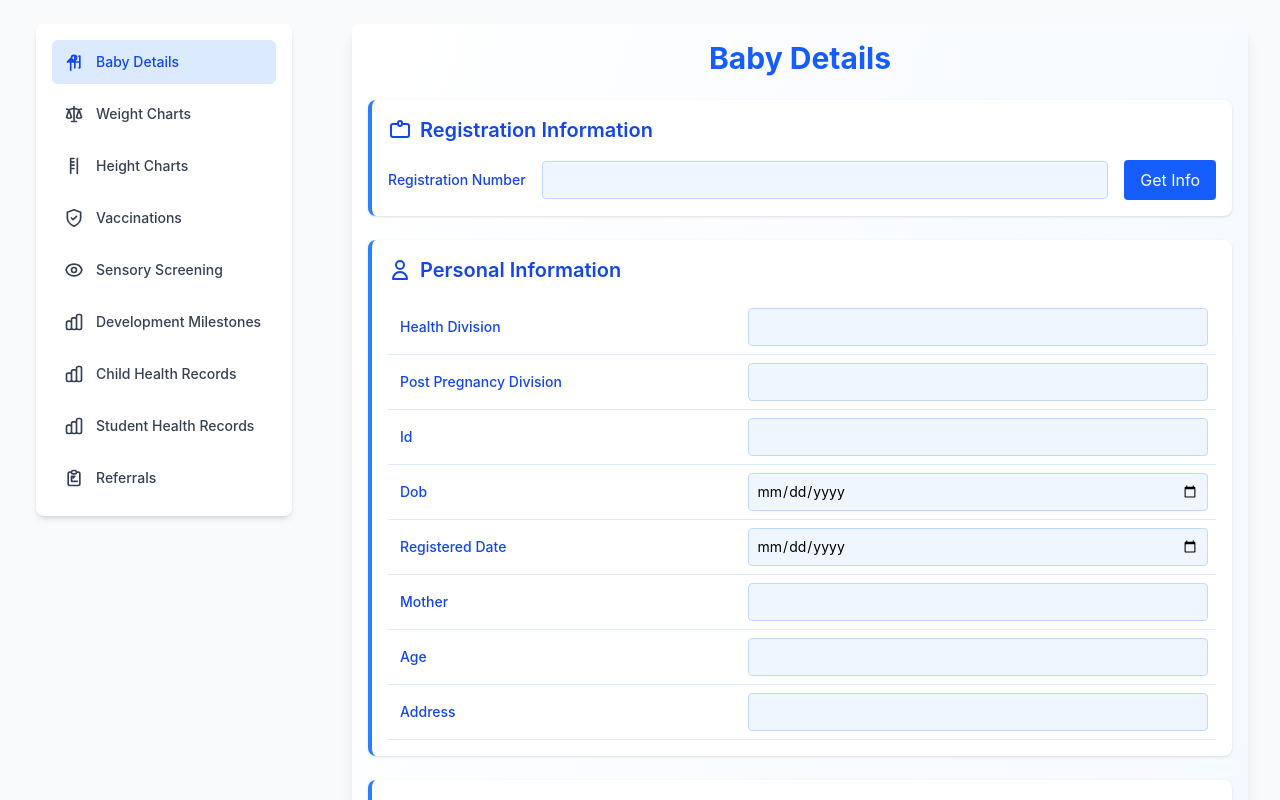
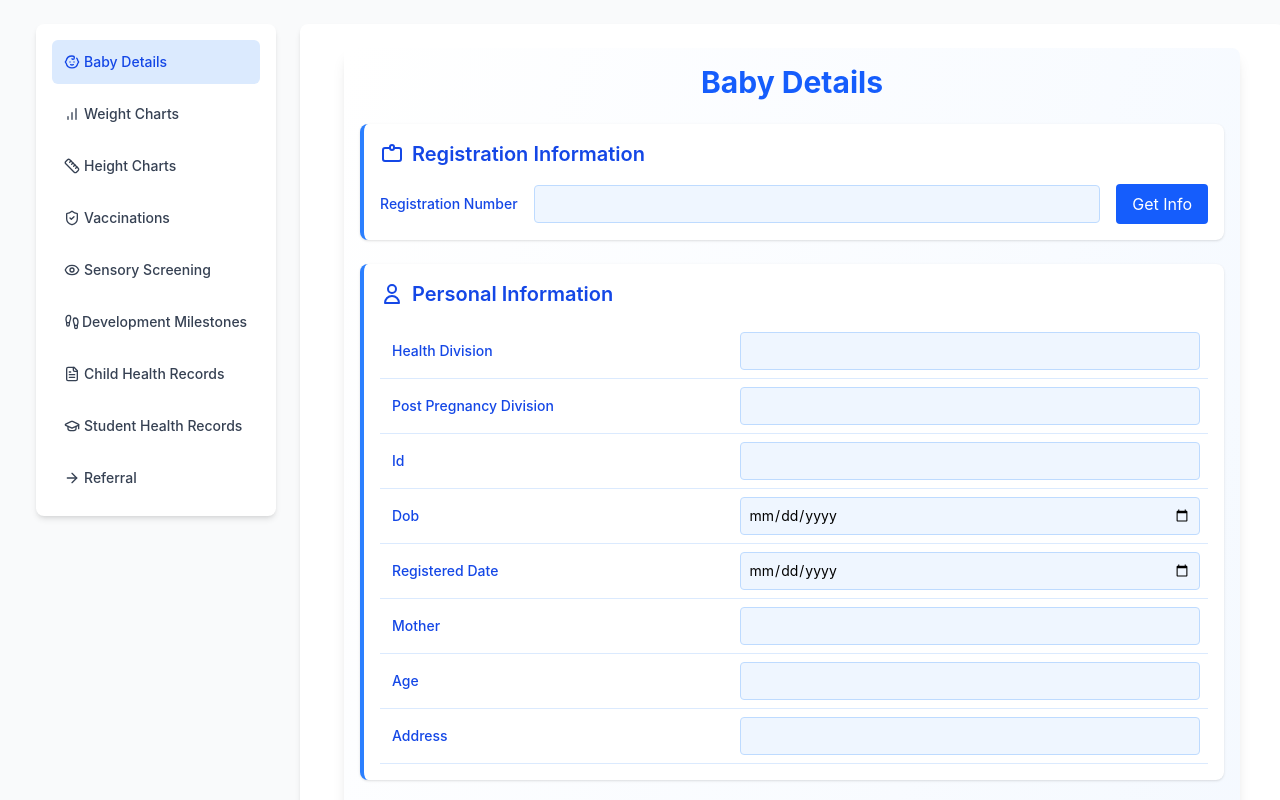
Before and after one commit to Methma-02/Health_Bridge, a React (Vite) app in the folder frontend/: page / in a window 1280 px wide. Shown: the top 800 px of the page. Built offline with nearby package versions, Linux system fonts and the light colour scheme.

Commit message:
debugging bugs

```diff
--- a/frontend/package.json
+++ b/frontend/package.json
@@ -14,6 +14,7 @@
     "axios": "^1.7.9",
     "react": "^18.3.1",
     "react-dom": "^18.3.1",
+    "react-icons": "^5.5.0",
     "tailwindcss": "^4.0.7"
   },
   "devDependencies": {
--- a/frontend/src/pages/childHealthRecord.jsx
+++ b/frontend/src/pages/childHealthRecord.jsx
@@ -123,7 +123,7 @@ const ChildHealthRecords = () => {
                     type={fieldName === "clinicDate" ? "date" : "text"}
                     value={row[fieldName] || ''}
                     onChange={(e) => handleTableChange(idx, fieldName, e.target.value)}
-                    className={`w-full p-2 text-sm border border-blue-200 rounded focus:outline-none focus:ring-2 focus:ring-blue-500 focus:border-transparent bg-blue-50 ${
+                    className={`w-25 h-6 p-1 text-sm border border-blue-200 rounded focus:outline-none focus:ring-2 focus:ring-blue-500 focus:border-transparent bg-blue-50 ${
                         fieldName === "age" ? "bg-gray-100 cursor-not-allowed" : ""
                     }`}
                     readOnly={fieldName === "age"} // Make Age field read-only
@@ -184,7 +184,7 @@ const ChildHealthRecords = () => {
 
     return (
         <form onSubmit={handleSubmit}>
-        <div className="w-full max-w-5xl mx-auto p-4 bg-gradient-to-br from-white to-blue-50 shadow-lg rounded-lg">
+        <div className="w-full max-w-4xl mx-auto p-4 bg-gradient-to-br from-white to-blue-50 shadow-lg rounded-lg">
             <h1 className="text-2xl md:text-3xl font-bold text-blue-600 mb-6 text-center">Child Health Records</h1>
 
             <div className="mb-6 bg-white border-l-4 border-blue-500 p-4 rounded-lg shadow">
--- a/frontend/src/pages/dashboard.jsx
+++ b/frontend/src/pages/dashboard.jsx
@@ -1,4 +1,204 @@
+// import { useState } from "react";
+// import {} from "lucide-react";
+// import BabyDetailsComponent from "./babyDetails";
+// import WeightGainChartComponent from "./WeightChart";
+// import HeightGainChartComponent from "./HeightChart";
+// import DevelopmentMilestonesComponent from "./developmentMilestones";
+// import ImmunizationFormComponent from "./Immunization";
+// import SensoryScreeningComponent from "./sensoryScreening";
+// import StudentHealthRecordsComponent from "./studentHealthRecords";
+// import ChildHealthRecordsComponent from "./childHealthRecord";
+// import ReferalComponent from "./referal";
+
+// const Dashboard = () => {
+//   const [activeRoute, setActiveRoute] = useState("BabyDetails");
+
+//   // Render the active route component
+//   const renderRoute = () => {
+//     switch (activeRoute) {
+//       case "BabyDetails":
+//         return <BabyDetailsComponent />;
+//       case "WeightGainChart":
+//         return <WeightGainChartComponent/>;
+//       case "HeightGainChart":
+//         return <HeightGainChartComponent />;
+//       case "ImmunizationForm":
+//         return <ImmunizationFormComponent />;
+//       case "SensoryScreening":
+//         return <SensoryScreeningComponent />;
+//       case "DevelopmentMilestones":
+//         return <DevelopmentMilestonesComponent />;
+//       case "ChildHealthRecords":
+//         return <ChildHealthRecordsComponent />;
+//       case "StudentHealthRecords":
+//         return <StudentHealthRecordsComponent />;
+//       case "Referral":
+//         return <ReferalComponent />;
+//       default:
+//         return <ChildHealthRecordsComponent />;
+//     }
+//   };
+
+//   return (
+//     <>
+//     <div className="min-h-screen bg-gray-50">
+
+//       {/* Main Content */}
+//       <div className="container ml-4 md:ml-5 px-4 py-6">
+//         <div className="flex flex-col md:flex-row gap-6">
+//           {/* Sidebar Navigation */}
+//           <aside className="w-full md:w-60 md:min-w-64 bg-white rounded-lg shadow-md p-4 h-fit">
+//             <nav>
+//               <ul className="space-y-2">
+//                 <li>
+//                   <button
+//                     onClick={() => setActiveRoute("BabyDetails")}
+//                     className={`w-full flex items-center p-3 text-sm font-medium rounded-md ${
+//                       activeRoute === "BabyDetails" ? "bg-blue-100 text-blue-700" : "text-gray-700 hover:bg-blue-50"
+//                     }`}
+//                   >
+//                     {/* Baby Details - Baby icon */}
+//                     <svg className="h-5 w-5 mr-3" fill="none" stroke="currentColor" viewBox="0 0 24 24" xmlns="http://www.w3.org/2000/svg">
+//                       <path strokeLinecap="round" strokeLinejoin="round" strokeWidth="2" d="M18 5h1v14h-1m-5-14v14m-7-7h12M4 12l4-4m0 0l4 4m-4-4v14"></path>
+//                       <circle cx="12" cy="7" r="3" strokeWidth="2"></circle>
+//                     </svg>
+//                     Baby Details
+//                   </button>
+//                 </li>
+//                 <li>
+//                   <button
+//                     onClick={() => setActiveRoute("WeightGainChart")}
+//                     className={`w-full flex items-center p-3 text-sm font-medium rounded-md ${
+//                       activeRoute === "WeightGainChart" ? "bg-blue-100 text-blue-700" : "text-gray-700 hover:bg-blue-50"
+//                     }`}
+//                   >
+//                     {/* Weight Charts - Scale icon */}
+//                     <svg className="h-5 w-5 mr-3" fill="none" stroke="currentColor" viewBox="0 0 24 24" xmlns="http://www.w3.org/2000/svg">
+//                       <path strokeLinecap="round" strokeLinejoin="round" strokeWidth="2" d="M3 6l3 1m0 0l-3 9a5.002 5.002 0 006.001 0M6 7l3 9M6 7l6-2m6 2l3-1m-3 1l-3 9a5.002 5.002 0 006.001 0M18 7l3 9m-3-9l-6-2m0-2v2m0 16V5m0 16H9m3 0h3"></path>
+//                     </svg>
+//                     Weight Charts
+//                   </button>
+//                 </li>
+//                 <li>
+//                   <button
+//                     onClick={() => setActiveRoute("HeightGainChart")}
+//                     className={`w-full flex items-center p-3 text-sm font-medium rounded-md ${
+//                       activeRoute === "HeightGainChart" ? "bg-blue-100 text-blue-700" : "text-gray-700 hover:bg-blue-50"
+//                     }`}
+//                   >
+//                     {/* Height Charts - Updated vertical measuring tape icon */}
+//                     <svg className="h-5 w-5 mr-3" fill="none" stroke="currentColor" viewBox="0 0 24 24" xmlns="http://www.w3.org/2000/svg">
+//                       <path strokeLinecap="round" strokeLinejoin="round" strokeWidth="2" d="M8 3v18m0-10h4m-4 4h4m-4-8h4m-4-4h4M16 3v18"></path>
+//                     </svg>
+//                     Height Charts
+//                   </button>
+//                 </li>
+//                 <li>
+//                   <button
+//                     onClick={() => setActiveRoute("ImmunizationForm")}
+//                     className={`w-full flex items-center p-3 text-sm font-medium rounded-md ${
+//                       activeRoute === "ImmunizationForm" ? "bg-blue-100 text-blue-700" : "text-gray-700 hover:bg-blue-50"
+//                     }`}
+//                   >
+//                     {/* Vaccinations - Updated medical shield icon */}
+//                     <svg className="h-5 w-5 mr-3" fill="none" stroke="currentColor" viewBox="0 0 24 24" xmlns="http://www.w3.org/2000/svg">
+//                       <path strokeLinecap="round" strokeLinejoin="round" strokeWidth="2" d="M12 22s8-4 8-10V5l-8-3-8 3v7c0 6 8 10 8 10z"></path>
+//                       <path strokeLinecap="round" strokeLinejoin="round" strokeWidth="2" d="M9 12l2 2 4-4"></path>
+//                     </svg>
+//                     Vaccinations
+//                   </button>
+//                 </li>
+//                 <li>
+//                   <button
+//                     onClick={() => setActiveRoute("SensoryScreening")}
+//                     className={`w-full flex items-center p-3 text-sm font-medium rounded-md ${
+//                       activeRoute === "SensoryScreening" ? "bg-blue-100 text-blue-700" : "text-gray-700 hover:bg-blue-50"
+//                     }`}
+//                   >
+//                     {/* Sensory Screening - Eye icon */}
+//                     <svg className="h-5 w-5 mr-3" fill="none" stroke="currentColor" viewBox="0 0 24 24" xmlns="http://www.w3.org/2000/svg">
+//                       <path strokeLinecap="round" strokeLinejoin="round" strokeWidth="2" d="M15 12a3 3 0 11-6 0 3 3 0 016 0z"></path>
+//                       <path strokeLinecap="round" strokeLinejoin="round" strokeWidth="2" d="M2.458 12C3.732 7.943 7.523 5 12 5c4.478 0 8.268 2.943 9.542 7-1.274 4.057-5.064 7-9.542 7-4.477 0-8.268-2.943-9.542-7z"></path>
+//                     </svg>
+//                     Sensory Screening
+//                   </button>
+//                 </li>
+//                 <li>
+//                   <button
+//                     onClick={() => setActiveRoute("DevelopmentMilestones")}
+//                     className={`w-full flex items-center p-3 text-sm font-medium rounded-md ${
+//                       activeRoute === "DevelopmentMilestones" ? "bg-blue-100 text-blue-700" : "text-gray-700 hover:bg-blue-50"
+//                     }`}
+//                   >
+//                     {/* Development Milestones - Growth/steps icon */}
+//                     <svg className="h-5 w-5 mr-3" fill="none" stroke="currentColor" viewBox="0 0 24 24" xmlns="http://www.w3.org/2000/svg">
+//                       <path strokeLinecap="round" strokeLinejoin="round" strokeWidth="2" d="M9 19v-6a2 2 0 00-2-2H5a2 2 0 00-2 2v6a2 2 0 002 2h2a2 2 0 002-2zm0 0V9a2 2 0 012-2h2a2 2 0 012 2v10m-6 0a2 2 0 002 2h2a2 2 0 002-2m0 0V5a2 2 0 012-2h2a2 2 0 012 2v14a2 2 0 01-2 2h-2a2 2 0 01-2-2z"></path>
+//                     </svg>
+//                     Development Milestones
+//                   </button>
+//                 </li>
+//                 <li>
+//                   <button
+//                     onClick={() => setActiveRoute("childHealthRecords")}
+//                     className={`w-full flex items-center p-3 text-sm font-medium rounded-md ${
+//                       activeRoute === "ChildHealthRecords" ? "bg-blue-100 text-blue-700" : "text-gray-700 hover:bg-blue-50"
+//                     }`}
+//                   >
+//                     {/* Development Milestones - Growth/steps icon */}
+//                     <svg className="h-5 w-5 mr-3" fill="none" stroke="currentColor" viewBox="0 0 24 24" xmlns="http://www.w3.org/2000/svg">
+//                       <path strokeLinecap="round" strokeLinejoin="round" strokeWidth="2" d="M9 19v-6a2 2 0 00-2-2H5a2 2 0 00-2 2v6a2 2 0 002 2h2a2 2 0 002-2zm0 0V9a2 2 0 012-2h2a2 2 0 012 2v10m-6 0a2 2 0 002 2h2a2 2 0 002-2m0 0V5a2 2 0 012-2h2a2 2 0 012 2v14a2 2 0 01-2 2h-2a2 2 0 01-2-2z"></path>
+//                     </svg>
+//                     Child Health Records
+//                   </button>
+//                 </li>
+//                 <li>
+//                   <button
+//                     onClick={() => setActiveRoute("StudentHealthRecords")}
+//                     className={`w-full flex items-center p-3 text-sm font-medium rounded-md ${
+//                       activeRoute === "StudentHealthRecords" ? "bg-blue-100 text-blue-700" : "text-gray-700 hover:bg-blue-50"
+//                     }`}
+//                   >
+//                     {/* Development Milestones - Growth/steps icon */}
+//                     <svg className="h-5 w-5 mr-3" fill="none" stroke="currentColor" viewBox="0 0 24 24" xmlns="http://www.w3.org/2000/svg">
+//                       <path strokeLinecap="round" strokeLinejoin="round" strokeWidth="2" d="M9 19v-6a2 2 0 00-2-2H5a2 2 0 00-2 2v6a2 2 0 002 2h2a2 2 0 002-2zm0 0V9a2 2 0 012-2h2a2 2 0 012 2v10m-6 0a2 2 0 002 2h2a2 2 0 002-2m0 0V5a2 2 0 012-2h2a2 2 0 012 2v14a2 2 0 01-2 2h-2a2 2 0 01-2-2z"></path>
+//                     </svg>
+//                     Student Health Records
+//                   </button>
+//                 </li>
+
+//                 <li>
+//                   <button
+//                     onClick={() => setActiveRoute("Referal")}
+//                     className={`w-full flex items-center p-3 text-sm font-medium rounded-md ${
+//                       activeRoute === "Referal" ? "bg-blue-100 text-blue-700" : "text-gray-700 hover:bg-blue-50"
+//                     }`}
+//                   >
+//                     {/* Referrals - Document with arrow icon */}
+//                     <svg className="h-5 w-5 mr-3" fill="none" stroke="currentColor" viewBox="0 0 24 24" xmlns="http://www.w3.org/2000/svg">
+//                       <path strokeLinecap="round" strokeLinejoin="round" strokeWidth="2" d="M9 5H7a2 2 0 00-2 2v12a2 2 0 002 2h10a2 2 0 002-2V7a2 2 0 00-2-2h-2M9 5a2 2 0 002 2h2a2 2 0 002-2M9 5a2 2 0 012-2h2a2 2 0 012 2"></path>
+//                       <path strokeLinecap="round" strokeLinejoin="round" strokeWidth="2" d="M11 16H9v-6h4l-2 2m5 4h-4"></path>
+//                     </svg>
+//                     Referrals
+//                   </button>
+//                 </li>
+//               </ul>
+//             </nav>
+//           </aside>
+
+//           {/* Main Content Area */}
+//           <main className="flex-1">
+//             {renderRoute()}
+//           </main>
+//         </div>
+//       </div>
+//     </div>
+//     </>
+//   );
+// };
+
+// export default Dashboard;
 import { useState } from "react";
+import { Baby, BarChart, Ruler, ShieldCheck, Eye, Footprints, FileText, GraduationCap, ArrowRight } from "lucide-react";
 import BabyDetailsComponent from "./babyDetails";
 import WeightGainChartComponent from "./WeightChart";
 import HeightGainChartComponent from "./HeightChart";
@@ -12,13 +212,12 @@ import ReferalComponent from "./referal";
 const Dashboard = () => {
   const [activeRoute, setActiveRoute] = useState("BabyDetails");
 
-  // Render the active route component
   const renderRoute = () => {
     switch (activeRoute) {
       case "BabyDetails":
         return <BabyDetailsComponent />;
       case "WeightGainChart":
-        return <WeightGainChartComponent/>;
+        return <WeightGainChartComponent />;
       case "HeightGainChart":
         return <HeightGainChartComponent />;
       case "ImmunizationForm":
@@ -38,160 +237,44 @@ const Dashboard = () => {
     }
   };
 
+  const navItems = [
+    { id: "BabyDetails", label: "Baby Details", icon: <Baby className="h-4 w-4 mr-1" /> },
+    { id: "WeightGainChart", label: "Weight Charts", icon: <BarChart className="h-4 w-4 mr-1" /> },
+    { id: "HeightGainChart", label: "Height Charts", icon: <Ruler className="h-4 w-4 mr-1" /> },
+    { id: "ImmunizationForm", label: "Vaccinations", icon: <ShieldCheck className="h-4 w-4 mr-1" /> },
+    { id: "SensoryScreening", label: "Sensory Screening", icon: <Eye className="h-4 w-4 mr-1" /> },
+    { id: "DevelopmentMilestones", label: "Development Milestones", icon: <Footprints className="h-4 w-4 mr-0.5" /> },
+    { id: "ChildHealthRecords", label: "Child Health Records", icon: <FileText className="h-4 w-4 mr-1" /> },
+    { id: "StudentHealthRecords", label: "Student Health Records", icon: <GraduationCap className="h-4 w-4 mr-1" /> },
+    { id: "Referral", label: "Referral", icon: <ArrowRight className="h-4 w-4 mr-1" /> },
+  ];
+
   return (
-    <>
     <div className="min-h-screen bg-gray-50">
-
-      {/* Main Content */}
       <div className="container ml-4 md:ml-5 px-4 py-6">
         <div className="flex flex-col md:flex-row gap-6">
-          {/* Sidebar Navigation */}
-          <aside className="w-full md:w-60 md:min-w-64 bg-white rounded-lg shadow-md p-4 h-fit">
+          <aside className="w-full md:w-60 bg-white rounded-lg shadow-md p-4 h-fit">
             <nav>
               <ul className="space-y-2">
-                <li>
+                {navItems.map(({ id, label, icon }) => (
+                  <li key={id}>
                     <button
-                    onClick={() => setActiveRoute("BabyDetails")}
+                      onClick={() => setActiveRoute(id)}
                       className={`w-full flex items-center p-3 text-sm font-medium rounded-md ${
-                      activeRoute === "BabyDetails" ? "bg-blue-100 text-blue-700" : "text-gray-700 hover:bg-blue-50"
+                        activeRoute === id ? "bg-blue-100 text-blue-700" : "text-gray-700 hover:bg-blue-50"
                       }`}
                     >
-                    {/* Baby Details - Baby icon */}
-                    <svg className="h-5 w-5 mr-3" fill="none" stroke="currentColor" viewBox="0 0 24 24" xmlns="http://www.w3.org/2000/svg">
-                      <path strokeLinecap="round" strokeLinejoin="round" strokeWidth="2" d="M18 5h1v14h-1m-5-14v14m-7-7h12M4 12l4-4m0 0l4 4m-4-4v14"></path>
-                      <circle cx="12" cy="7" r="3" strokeWidth="2"></circle>
-                    </svg>
-                    Baby Details
+                      {icon} {label}
                     </button>
                   </li>
-                <li>
-                  <button
-                    onClick={() => setActiveRoute("WeightGainChart")}
-                    className={`w-full flex items-center p-3 text-sm font-medium rounded-md ${
-                      activeRoute === "WeightGainChart" ? "bg-blue-100 text-blue-700" : "text-gray-700 hover:bg-blue-50"
-                    }`}
-                  >
-                    {/* Weight Charts - Scale icon */}
-                    <svg className="h-5 w-5 mr-3" fill="none" stroke="currentColor" viewBox="0 0 24 24" xmlns="http://www.w3.org/2000/svg">
-                      <path strokeLinecap="round" strokeLinejoin="round" strokeWidth="2" d="M3 6l3 1m0 0l-3 9a5.002 5.002 0 006.001 0M6 7l3 9M6 7l6-2m6 2l3-1m-3 1l-3 9a5.002 5.002 0 006.001 0M18 7l3 9m-3-9l-6-2m0-2v2m0 16V5m0 16H9m3 0h3"></path>
-                    </svg>
-                    Weight Charts
-                  </button>
-                </li>
-                <li>
-                  <button
-                    onClick={() => setActiveRoute("HeightGainChart")}
-                    className={`w-full flex items-center p-3 text-sm font-medium rounded-md ${
-                      activeRoute === "HeightGainChart" ? "bg-blue-100 text-blue-700" : "text-gray-700 hover:bg-blue-50"
-                    }`}
-                  >
-                    {/* Height Charts - Updated vertical measuring tape icon */}
-                    <svg className="h-5 w-5 mr-3" fill="none" stroke="currentColor" viewBox="0 0 24 24" xmlns="http://www.w3.org/2000/svg">
-                      <path strokeLinecap="round" strokeLinejoin="round" strokeWidth="2" d="M8 3v18m0-10h4m-4 4h4m-4-8h4m-4-4h4M16 3v18"></path>
-                    </svg>
-                    Height Charts
-                  </button>
-                </li>
-                <li>
-                  <button
-                    onClick={() => setActiveRoute("ImmunizationForm")}
-                    className={`w-full flex items-center p-3 text-sm font-medium rounded-md ${
-                      activeRoute === "ImmunizationForm" ? "bg-blue-100 text-blue-700" : "text-gray-700 hover:bg-blue-50"
-                    }`}
-                  >
-                    {/* Vaccinations - Updated medical shield icon */}
-                    <svg className="h-5 w-5 mr-3" fill="none" stroke="currentColor" viewBox="0 0 24 24" xmlns="http://www.w3.org/2000/svg">
-                      <path strokeLinecap="round" strokeLinejoin="round" strokeWidth="2" d="M12 22s8-4 8-10V5l-8-3-8 3v7c0 6 8 10 8 10z"></path>
-                      <path strokeLinecap="round" strokeLinejoin="round" strokeWidth="2" d="M9 12l2 2 4-4"></path>
-                    </svg>
-                    Vaccinations
-                  </button>
-                </li>
-                <li>
-                  <button
-                    onClick={() => setActiveRoute("SensoryScreening")}
-                    className={`w-full flex items-center p-3 text-sm font-medium rounded-md ${
-                      activeRoute === "SensoryScreening" ? "bg-blue-100 text-blue-700" : "text-gray-700 hover:bg-blue-50"
-                    }`}
-                  >
-                    {/* Sensory Screening - Eye icon */}
-                    <svg className="h-5 w-5 mr-3" fill="none" stroke="currentColor" viewBox="0 0 24 24" xmlns="http://www.w3.org/2000/svg">
-                      <path strokeLinecap="round" strokeLinejoin="round" strokeWidth="2" d="M15 12a3 3 0 11-6 0 3 3 0 016 0z"></path>
-                      <path strokeLinecap="round" strokeLinejoin="round" strokeWidth="2" d="M2.458 12C3.732 7.943 7.523 5 12 5c4.478 0 8.268 2.943 9.542 7-1.274 4.057-5.064 7-9.542 7-4.477 0-8.268-2.943-9.542-7z"></path>
-                    </svg>
-                    Sensory Screening
-                  </button>
-                </li>
-                <li>
-                  <button
-                    onClick={() => setActiveRoute("DevelopmentMilestones")}
-                    className={`w-full flex items-center p-3 text-sm font-medium rounded-md ${
-                      activeRoute === "DevelopmentMilestones" ? "bg-blue-100 text-blue-700" : "text-gray-700 hover:bg-blue-50"
-                    }`}
-                  >
-                    {/* Development Milestones - Growth/steps icon */}
-                    <svg className="h-5 w-5 mr-3" fill="none" stroke="currentColor" viewBox="0 0 24 24" xmlns="http://www.w3.org/2000/svg">
-                      <path strokeLinecap="round" strokeLinejoin="round" strokeWidth="2" d="M9 19v-6a2 2 0 00-2-2H5a2 2 0 00-2 2v6a2 2 0 002 2h2a2 2 0 002-2zm0 0V9a2 2 0 012-2h2a2 2 0 012 2v10m-6 0a2 2 0 002 2h2a2 2 0 002-2m0 0V5a2 2 0 012-2h2a2 2 0 012 2v14a2 2 0 01-2 2h-2a2 2 0 01-2-2z"></path>
-                    </svg>
-                    Development Milestones
-                  </button>
-                </li>
-                <li>
-                  <button
-                    onClick={() => setActiveRoute("childHealthRecords")}
-                    className={`w-full flex items-center p-3 text-sm font-medium rounded-md ${
-                      activeRoute === "ChildHealthRecords" ? "bg-blue-100 text-blue-700" : "text-gray-700 hover:bg-blue-50"
-                    }`}
-                  >
-                    {/* Development Milestones - Growth/steps icon */}
-                    <svg className="h-5 w-5 mr-3" fill="none" stroke="currentColor" viewBox="0 0 24 24" xmlns="http://www.w3.org/2000/svg">
-                      <path strokeLinecap="round" strokeLinejoin="round" strokeWidth="2" d="M9 19v-6a2 2 0 00-2-2H5a2 2 0 00-2 2v6a2 2 0 002 2h2a2 2 0 002-2zm0 0V9a2 2 0 012-2h2a2 2 0 012 2v10m-6 0a2 2 0 002 2h2a2 2 0 002-2m0 0V5a2 2 0 012-2h2a2 2 0 012 2v14a2 2 0 01-2 2h-2a2 2 0 01-2-2z"></path>
-                    </svg>
-                    Child Health Records
-                  </button>
-                </li>
-                <li>
-                  <button
-                    onClick={() => setActiveRoute("StudentHealthRecords")}
-                    className={`w-full flex items-center p-3 text-sm font-medium rounded-md ${
-                      activeRoute === "StudentHealthRecords" ? "bg-blue-100 text-blue-700" : "text-gray-700 hover:bg-blue-50"
-                    }`}
-                  >
-                    {/* Development Milestones - Growth/steps icon */}
-                    <svg className="h-5 w-5 mr-3" fill="none" stroke="currentColor" viewBox="0 0 24 24" xmlns="http://www.w3.org/2000/svg">
-                      <path strokeLinecap="round" strokeLinejoin="round" strokeWidth="2" d="M9 19v-6a2 2 0 00-2-2H5a2 2 0 00-2 2v6a2 2 0 002 2h2a2 2 0 002-2zm0 0V9a2 2 0 012-2h2a2 2 0 012 2v10m-6 0a2 2 0 002 2h2a2 2 0 002-2m0 0V5a2 2 0 012-2h2a2 2 0 012 2v14a2 2 0 01-2 2h-2a2 2 0 01-2-2z"></path>
-                    </svg>
-                    Student Health Records
-                  </button>
-                </li>
-
-                <li>
-                  <button
-                    onClick={() => setActiveRoute("Referal")}
-                    className={`w-full flex items-center p-3 text-sm font-medium rounded-md ${
-                      activeRoute === "Referal" ? "bg-blue-100 text-blue-700" : "text-gray-700 hover:bg-blue-50"
-                    }`}
-                  >
-                    {/* Referrals - Document with arrow icon */}
-                    <svg className="h-5 w-5 mr-3" fill="none" stroke="currentColor" viewBox="0 0 24 24" xmlns="http://www.w3.org/2000/svg">
-                      <path strokeLinecap="round" strokeLinejoin="round" strokeWidth="2" d="M9 5H7a2 2 0 00-2 2v12a2 2 0 002 2h10a2 2 0 002-2V7a2 2 0 00-2-2h-2M9 5a2 2 0 002 2h2a2 2 0 002-2M9 5a2 2 0 012-2h2a2 2 0 012 2"></path>
-                      <path strokeLinecap="round" strokeLinejoin="round" strokeWidth="2" d="M11 16H9v-6h4l-2 2m5 4h-4"></path>
-                    </svg>
-                    Referrals
-                  </button>
-                </li>
+                ))}
               </ul>
             </nav>
           </aside>
-
-          {/* Main Content Area */}
-          <main className="flex-1">
-            {renderRoute()}
-          </main>
+          <main className="flex-1 bg-white rounded-lg shadow-md p-6">{renderRoute()}</main>
         </div>
       </div>
     </div>
-    </>
   );
 };
 
--- a/frontend/src/pages/other.jsx
+++ b/frontend/src/pages/other.jsx
@@ -61,7 +61,7 @@ const Other = () => {
                                                 type={field === 'Family planning' ? "text" : "date"}
                                                 value={formData[startIdx + idx][field]}
                                                 onChange={(e) => handleOtherDataChange(startIdx + idx, field, e.target.value)}
-                                                className="w-full p-2 text-sm border border-blue-200 rounded focus:outline-none focus:ring-2 focus:ring-blue-500 focus:border-transparent bg-blue-50"
+                                                className="w-29 h-6 p-1 text-sm border border-blue-200 rounded focus:outline-none focus:ring-2 focus:ring-blue-500 focus:border-transparent bg-blue-50"
                                             />
                                         </td>
                                     ))}
```
Also changed, not shown: 1 other file (tests, documents, lock files or other folders). Lines whose indentation alone changed are shown as unchanged.
